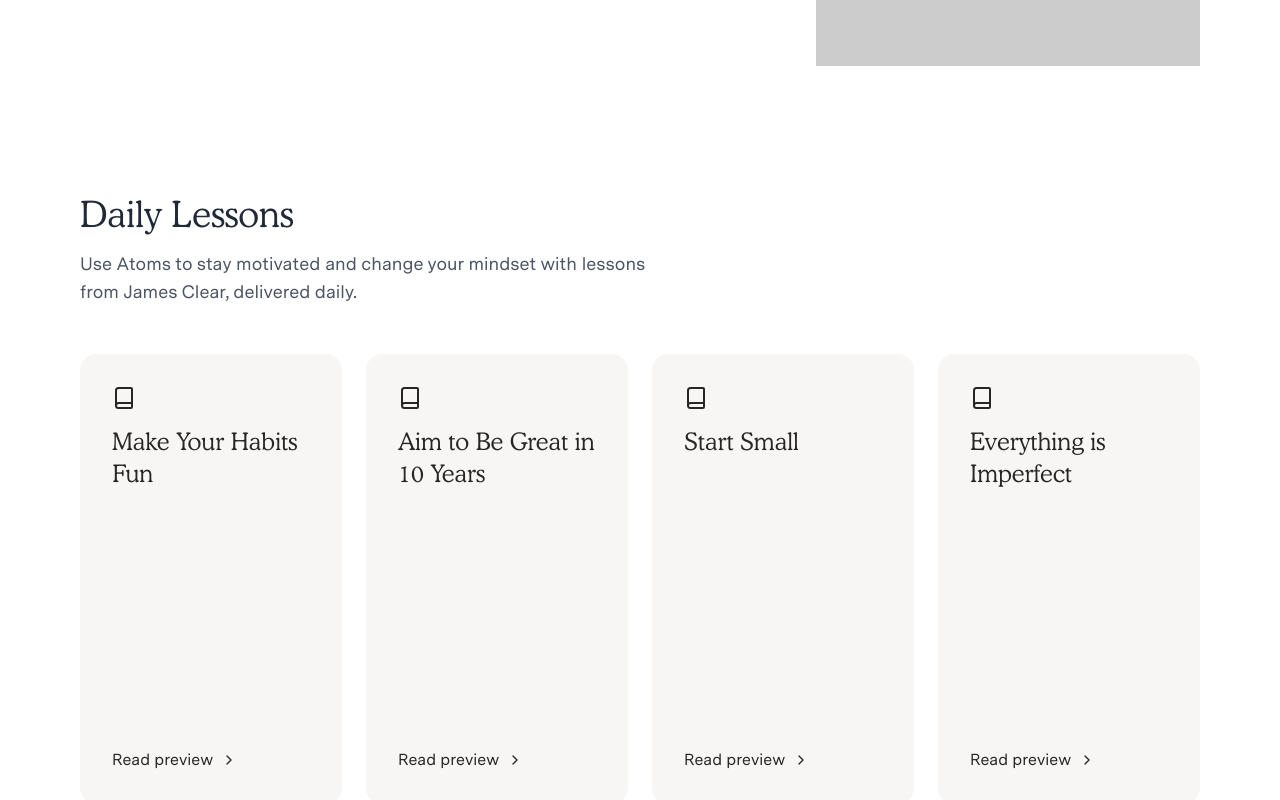
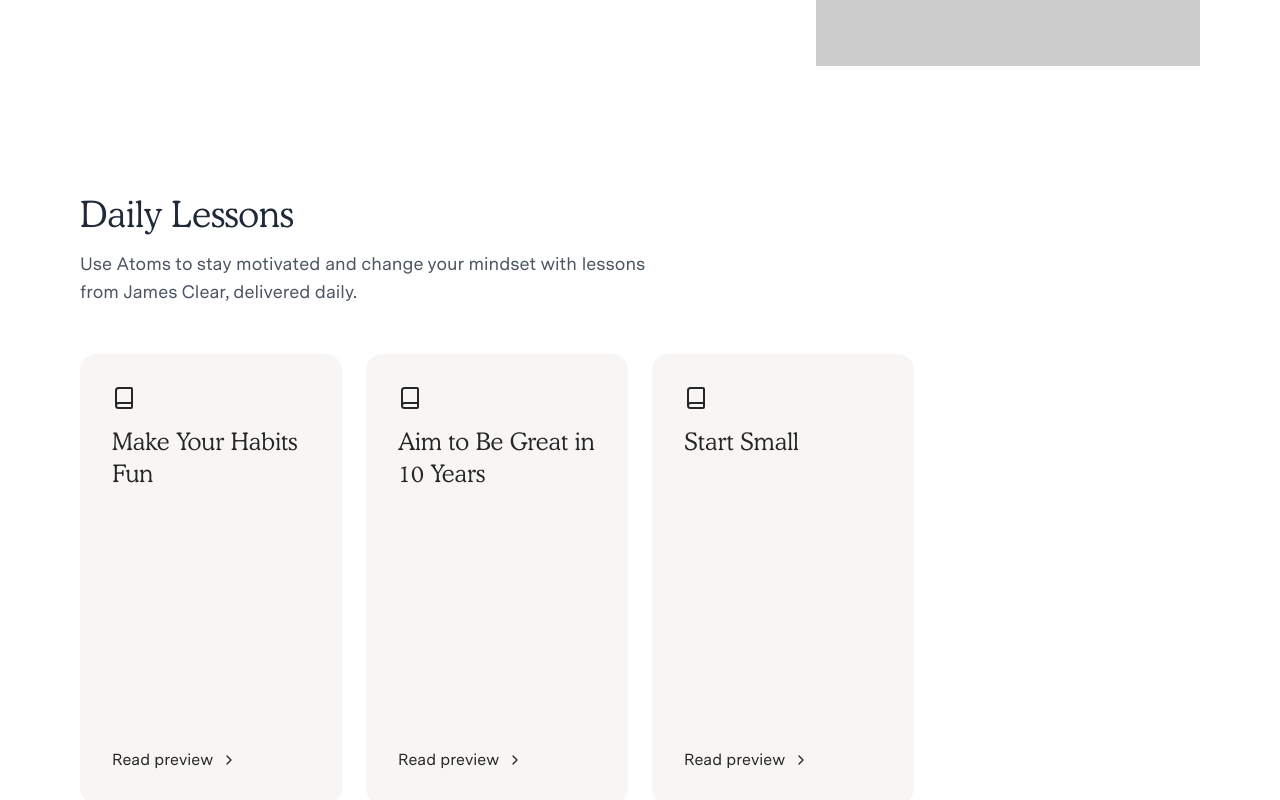
Before and after one commit to elassari19/mental-toughness-landing-page, a Next.js app: page / in a window 1280 px wide. Shown: the part 5400-6200 px from the top of the page. Built offline with nearby package versions, Linux system fonts and the light colour scheme.

Commit message:
refctors lessons to their file

```diff
--- a/src/app/page.tsx
+++ b/src/app/page.tsx
@@ -4,37 +4,10 @@ import UniqueSection from "@/components/unique section";
 import Testimonials from "@/components/testimonials";
 import Footer from "@/components/footer";
 import AppStoreButtons from "@/components/app-store-buttons";
-
-import { LessonCard } from "@/components/lesson-card";
+import Lessons from "@/components/lessons";
 
 import React from "react";
 
-const lessons = [
-  {
-    title: "Make Your Habits Fun",
-    preview: (
-      <>
-        If you&apos;re struggling to stick to a habit because it feels like a
-        hassle, then pick a different version of that habit.
-        <br />
-        Different people like different things. Find the most enjoyable version
-        of each habit you do. Make your habits fun!
-      </>
-    ),
-  },
-  {
-    title: "Aim to Be Great in 10 Years",
-    preview: "",
-  },
-  {
-    title: "Start Small",
-    preview: "",
-  },
-  {
-    title: "Everything is Imperfect",
-    preview: "",
-  },
-];
 export default function Home() {
   return (
     <div>
@@ -60,30 +33,7 @@ export default function Home() {
             <img src="https://placehold.co/400x600" width={400} height={400} />
           </div>
         </div>
-
-        <section className="max-w-6xl mx-auto px-4 py-16 w-full">
-          {/* Header */}
-          <div className="max-w-xl mb-12">
-            <h2 className="text-4xl font-serif text-gray-800 mb-4">
-              Daily Lessons
-            </h2>
-            <p className="text-lg text-gray-600">
-              Use Atoms to stay motivated and change your mindset with lessons
-              from James Clear, delivered daily.
-            </p>
-          </div>
-
-          {/* Cards Grid */}
-          <div className="grid grid-cols-1 md:grid-cols-2 lg:grid-cols-4 gap-6 auto-rows-fr">
-            {lessons.map((lesson, i) => (
-              <LessonCard
-                key={i}
-                title={lesson.title}
-                preview={lesson.preview}
-              />
-            ))}
-          </div>
-        </section>
+        <Lessons />
         <div className="max-w-6xl mx-auto px-4 py-16 flex flex-col md:flex-row items-center justify-between gap-12">
           {/* Text and Buttons Column */}
           <div className="flex-1 max-w-xl">
--- a/src/components/lesson-card.tsx
+++ b/src/components/lessons.tsx
@@ -1,15 +1,12 @@
 import { Book, ChevronRight, LucideIcon } from "lucide-react";
 
-// Card component for individual lessons
-export const LessonCard = ({
-  title,
-  icon: Icon = Book,
-  preview,
-}: {
+interface LessonCardProps {
   title: string;
   icon?: LucideIcon;
-  preview: React.ReactNode
-}) => {
+  preview: React.ReactNode;
+}
+
+const LessonCard = ({ title, icon: Icon = Book, preview }: LessonCardProps) => {
   return (
     <div className="group min-h-[450px] h-full perspective">
       <div className="relative preserve-3d duration-200 w-full h-full [transform-style:preserve-3d] group-hover:[transform:rotateY(180deg)]">
@@ -40,3 +37,49 @@ export const LessonCard = ({
     </div>
   );
 };
+
+const lessons = [
+  {
+    title: "Make Your Habits Fun",
+    preview: (
+      <>
+        If you&apos;re struggling to stick to a habit because it feels like a
+        hassle, then pick a different version of that habit.
+        <br />
+        Different people like different things. Find the most enjoyable version
+        of each habit you do. Make your habits fun!
+      </>
+    ),
+  },
+  {
+    title: "Aim to Be Great in 10 Years",
+    preview: "",
+  },
+  {
+    title: "Start Small",
+    preview: "",
+  },
+];
+
+export default function Lessons() {
+  return (
+    <section className="max-w-6xl mx-auto px-4 py-16 w-full">
+      {/* Header */}
+      <div className="max-w-xl mb-12">
+        <h2 className="text-4xl font-serif text-gray-800 mb-4">
+          Daily Lessons
+        </h2>
+        <p className="text-lg text-gray-600">
+          Use Atoms to stay motivated and change your mindset with lessons from
+          James Clear, delivered daily.
+        </p>
+      </div>
+
+      <div className="grid grid-cols-1 md:grid-cols-2 lg:grid-cols-4 gap-6 auto-rows-fr">
+        {lessons.map((lesson, i) => (
+          <LessonCard key={i} title={lesson.title} preview={lesson.preview} />
+        ))}
+      </div>
+    </section>
+  );
+}
```
